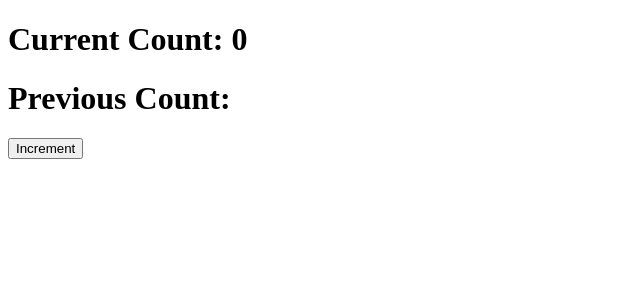
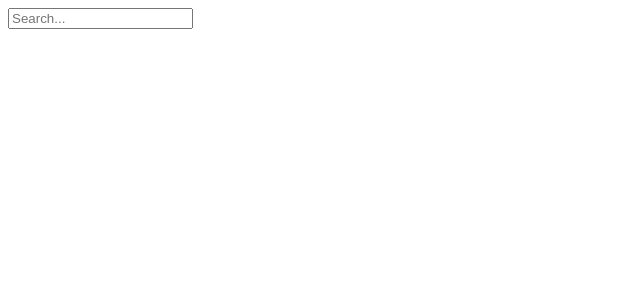
Before and after one commit to Amaaaaaaaan/SPA, a React (Vite) app: page / in a window 1280 px wide. Shown: the top 300 px of the page, without its empty margins (0-640 px from the left). Built offline with nearby package versions, Linux system fonts and the light colour scheme.

Commit message:
usage of debounce hook

```diff
--- a/src/App.jsx
+++ b/src/App.jsx
@@ -158,20 +158,51 @@
 //* working of useprev hook *//
 
 
-import { useState } from "react";
-import { usePrev } from "./hooks/usePrev";
+// import { useState } from "react";
+// import { usePrev } from "./hooks/usePrev";
+
+// function App() {
+
+//     const [count, setCount] = useState(0);
+//     const prevCount = usePrev(count);
+
+//     return <div>
+//         <h1>Current Count: {count}</h1>
+//         <h1>Previous Count: {prevCount}</h1>
+//         <button onClick={() => setCount(count + 1)}>Increment</button>
+//     </div>
+
+// }
+
+// export default App;
+
+
+//* working of useDebounce hook *//
+
+import { useState, useEffect } from "react";
+import { useDebounce } from "./hooks/useDebounce";
 
 function App() {
+  const [input, setInput] = useState("");
 
-    const [count, setCount] = useState(0);
-    const prevCount = usePrev(count);
+  const debouncedInput = useDebounce(input, 500);
 
-    return <div>
-        <h1>Current Count: {count}</h1>
-        <h1>Previous Count: {prevCount}</h1>
-        <button onClick={() => setCount(count + 1)}>Increment</button>
+  useEffect(() => {
+    if (debouncedInput) {
+      console.log("API Call for:", debouncedInput);
+      // yaha API call karega
+    }
+  }, [debouncedInput]);
+
+  return (
+    <div>
+      <input
+        type="text"
+        placeholder="Search..."
+        onChange={(e) => setInput(e.target.value)}
+      />
     </div>
-
+  );
 }
 
 export default App;
--- /dev/null
+++ b/src/hooks/useDebounce.js
@@ -0,0 +1,17 @@
+import { useState, useEffect } from "react";
+
+export function useDebounce(value, delay) {
+  const [debouncedValue, setDebouncedValue] = useState(value);
+
+  useEffect(() => {
+    const timer = setTimeout(() => {
+      setDebouncedValue(value);
+    }, delay);
+
+    return () => {
+      clearTimeout(timer); // cleanup
+    };
+  }, [value, delay]);
+
+  return debouncedValue;
+}
```
